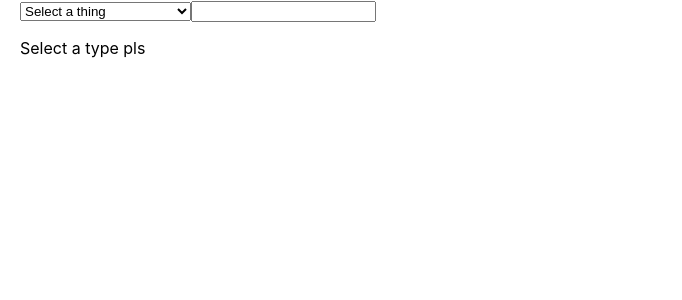
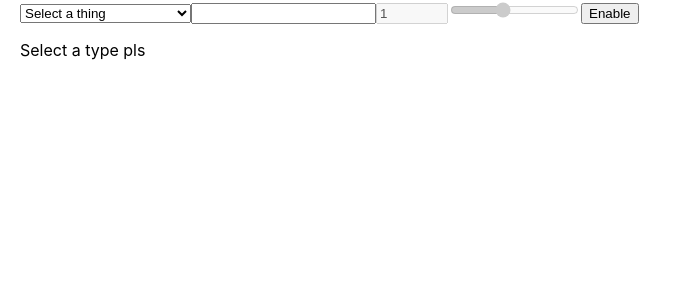
Before and after one commit to Telefragged/satisfactory-planner, a React (Create React App) app: page / in a window 1280 px wide. Shown: the top 300 px of the page, without its empty margins (0-682 px from the left). Built offline with nearby package versions, Linux system fonts and the light colour scheme.

Commit message:
Added overclock selector

```diff
--- a/src/App.tsx
+++ b/src/App.tsx
@@ -3,11 +3,13 @@ import './App.css';
 import { OutputType } from './types';
 import { Calculator } from './components/Calculator';
 import { TypeSelector } from './components/TypeSelector';
-import { AmountSelector } from './components/AmountSelector'
+import { AmountSelector } from './components/AmountSelector';
+import { OverclockSelector } from './components/OverclockSelector';
 
-interface State {
+type State = {
     selectedType?: OutputType;
     amount?: number;
+    maxOverclock?: number;
 };
 
 type SelectTypeAction = {
@@ -20,14 +22,21 @@ type SelectAmountAction = {
     value: number | undefined;
 }
 
-type Action = SelectTypeAction | SelectAmountAction;
+type SelectOverclockAction = {
+    type: 'selectOverclock';
+    value: number | undefined;
+}
+
+type Action = SelectTypeAction | SelectAmountAction | SelectOverclockAction;
 
 function reducer(state: State, action: Action) {
     switch (action.type) {
         case 'selectType':
-            return { ...state, selectedType: action.value};
+            return { ...state, selectedType: action.value };
         case 'selectAmount':
-            return { ...state, amount: action.value};
+            return { ...state, amount: action.value };
+        case 'selectOverclock':
+            return { ...state, maxOverclock: action.value }
         default:
             return state;
     }
@@ -40,10 +49,11 @@ const App = ({ }) => {
         <div className="App">
             <div style={{ display: 'inline-block' }}>
                 <TypeSelector onChange={type => dispatch({ type: 'selectType', value: type })} />
-                <AmountSelector onChange={amount => dispatch({type: 'selectAmount', value: amount})}/>
+                <AmountSelector onChange={amount => dispatch({ type: 'selectAmount', value: amount })} />
+                <OverclockSelector onChange={maxOverclock => dispatch({ type: 'selectOverclock', value: maxOverclock })} />
             </div>
             {state.selectedType !== undefined && state.amount !== undefined
-                ? <Calculator selectedType={state.selectedType} amount={state.amount} maxOverclock={2.5} />
+                ? <Calculator selectedType={state.selectedType} amount={state.amount} maxOverclock={state.maxOverclock} />
                 : <p>Select a type pls</p>}
         </div>
     );
--- /dev/null
+++ b/src/components/OverclockSelector.tsx
@@ -0,0 +1,90 @@
+import * as React from 'react';
+import _ from 'lodash';
+
+type State = {
+    maxOverclock: number;
+    overclockEnabled: boolean;
+}
+
+type SelectMaxOverclockAction = {
+    type: 'selectMaxOverclock';
+    value: number;
+}
+
+type ToggleOverclockAction = {
+    type: 'toggleOverclock';
+}
+
+type Action = SelectMaxOverclockAction | ToggleOverclockAction;
+
+function reducer(state: State, action: Action) {
+    switch (action.type) {
+        case 'selectMaxOverclock':
+            return { ...state, maxOverclock: action.value };
+        case 'toggleOverclock':
+            return { ...state, overclockEnabled: !state.overclockEnabled };
+        default:
+            return state;
+    }
+}
+
+interface OverclockSelectorProps {
+    onChange?: ((type: number | undefined) => void);
+}
+
+export const OverclockSelector: React.FunctionComponent<OverclockSelectorProps> = (props) => {
+
+    const { onChange } = props;
+
+    const [state, dispatch] = React.useReducer(reducer, { maxOverclock: 1, overclockEnabled: false });
+
+    const selectAmount = (event: React.ChangeEvent<HTMLInputElement>) => {
+        const value =
+            Number.isNaN(event.currentTarget.valueAsNumber)
+                ? 1
+                : Math.max(Math.min(event.currentTarget.valueAsNumber, 2.5), 0.01);
+
+
+        if (onChange !== undefined && state.overclockEnabled) {
+            onChange(value);
+        }
+
+        dispatch({ type: 'selectMaxOverclock', value: value });
+    };
+
+    const toggleOverclocking = (event: React.MouseEvent<HTMLButtonElement>) => {
+
+        const newState = !state.overclockEnabled;
+
+        if (onChange !== undefined) {
+            if (newState) {
+                onChange(state.maxOverclock);
+            } else {
+                onChange(undefined);
+            }
+        }
+
+        dispatch({ type: 'toggleOverclock' });
+    }
+
+    return (
+        <>
+            <input
+                disabled={!state.overclockEnabled}
+                type='number'
+                min={0.01}
+                max={2.5}
+                step={0.1}
+                value={state.maxOverclock}
+                onChange={selectAmount} />
+            <input
+                disabled={!state.overclockEnabled}
+                type='range'
+                min={0.01}
+                max={2.5}
+                step={0.01}
+                value={state.maxOverclock}
+                onChange={selectAmount} />
+            <button onClick={toggleOverclocking}>{state.overclockEnabled ? "Disable" : "Enable"}</button>
+        </>)
+};
```
